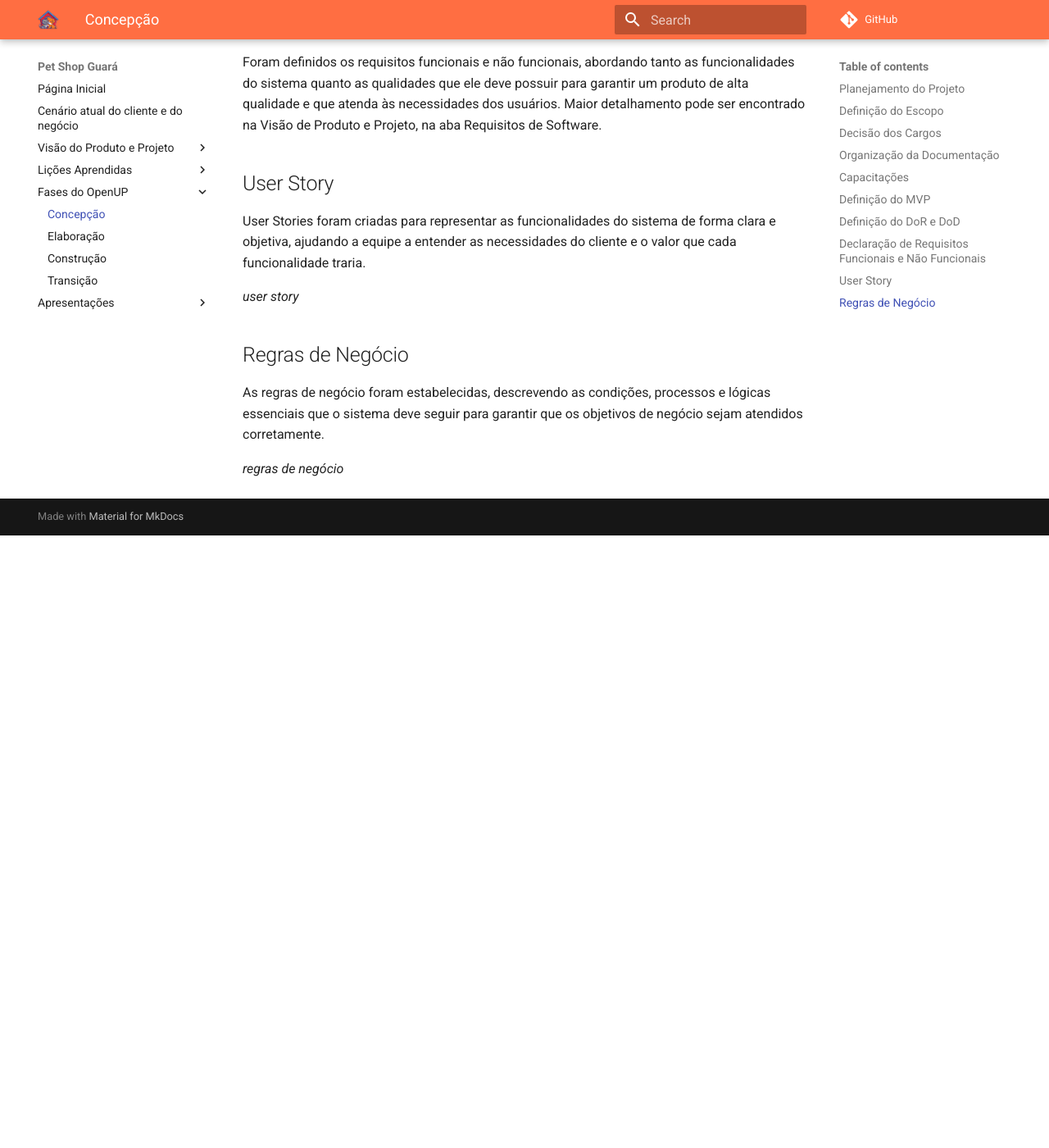
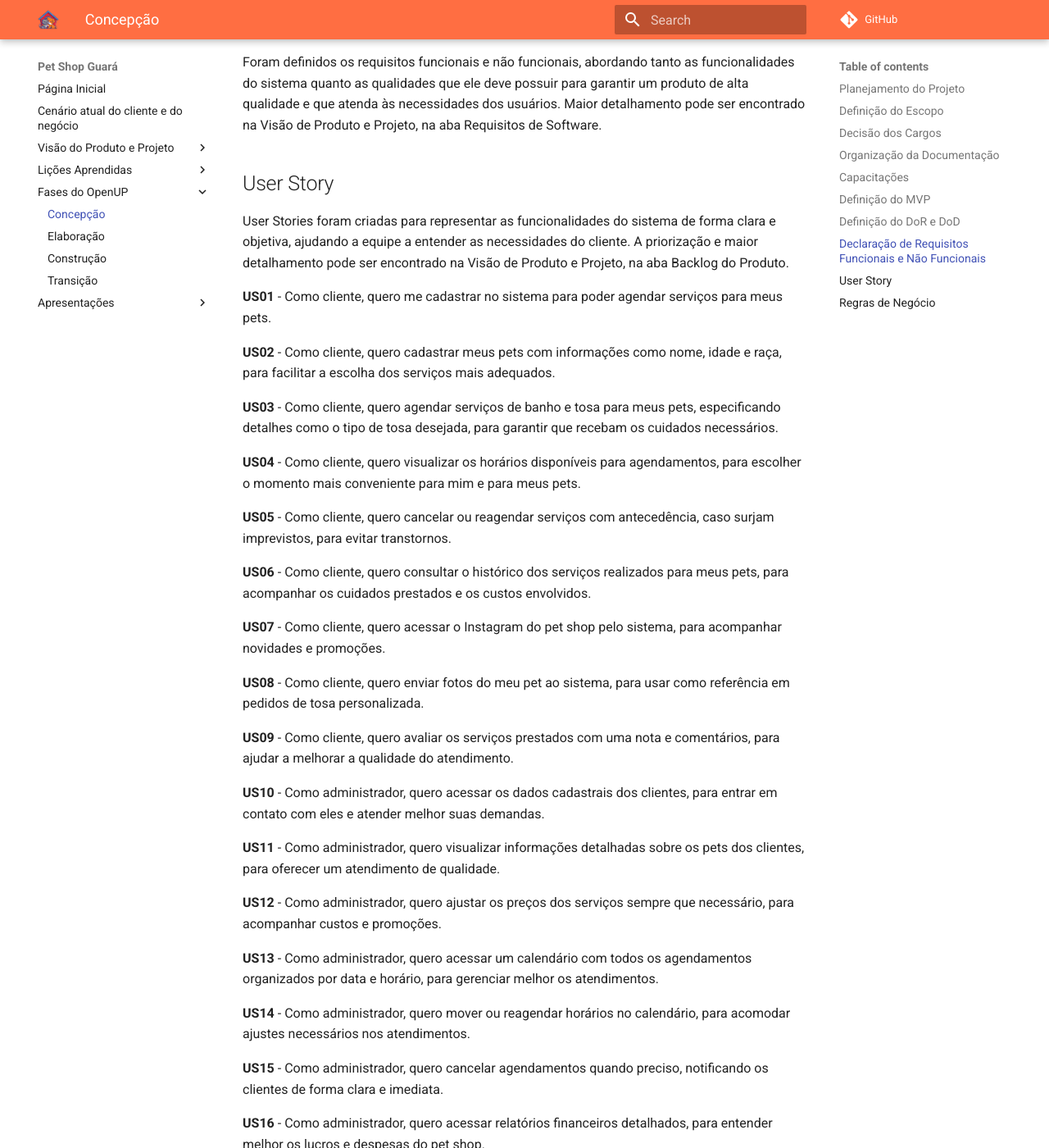
Before and after one commit to mdsreq-fga-unb/2024.2-T03-PetShopGuara, an MkDocs documentation site: the page built from docs/FasesOpenUP/Concepcao.md, in a window 1280 px wide and 1400 px high, scrolled down 1753 px. Shown: the whole window at 82% size. Built offline with MkDocs 1.6.1 and Material for MkDocs 9.7.7, drawn with Linux system fonts in a browser that asks for light colours; comment, search, counter and statistics services are not loaded; before the commit the page ends 2406 px from its top, so only the background shows below that; some of the changed text lies outside the part shown.

Commit message:
docs: adicionando user storys nas fases do openup

```diff
--- a/docs/FasesOpenUP/Concepcao.md
+++ b/docs/FasesOpenUP/Concepcao.md
@@ -40,9 +40,47 @@ Maior detalhamento de ambos pode ser encontrado na Visão de Produto e Projeto,
 Foram definidos os requisitos funcionais e não funcionais, abordando tanto as funcionalidades do sistema quanto as qualidades que ele deve possuir para garantir um produto de alta qualidade e que atenda às necessidades dos usuários. Maior detalhamento pode ser encontrado na Visão de Produto e Projeto, na aba Requisitos de Software.
 
 ## User Story
-User Stories foram criadas para representar as funcionalidades do sistema de forma clara e objetiva, ajudando a equipe a entender as necessidades do cliente e o valor que cada funcionalidade traria.
+User Stories foram criadas para representar as funcionalidades do sistema de forma clara e objetiva, ajudando a equipe a entender as necessidades do cliente. A priorização e maior detalhamento pode ser encontrado na Visão de Produto e Projeto, na aba Backlog do Produto.
 
-*user story*
+**US01** - Como cliente, quero me cadastrar no sistema para poder agendar serviços para meus pets.
+
+**US02** - Como cliente, quero cadastrar meus pets com informações como nome, idade e raça, para facilitar a escolha dos serviços mais adequados.
+
+**US03** - Como cliente, quero agendar serviços de banho e tosa para meus pets, especificando detalhes como o tipo de tosa desejada, para garantir que recebam os cuidados necessários.
+
+**US04** - Como cliente, quero visualizar os horários disponíveis para agendamentos, para escolher o momento mais conveniente para mim e para meus pets.
+
+**US05** - Como cliente, quero cancelar ou reagendar serviços com antecedência, caso surjam imprevistos, para evitar transtornos.
+
+**US06** - Como cliente, quero consultar o histórico dos serviços realizados para meus pets, para acompanhar os cuidados prestados e os custos envolvidos.
+
+**US07** - Como cliente, quero acessar o Instagram do pet shop pelo sistema, para acompanhar novidades e promoções.
+
+**US08** - Como cliente, quero enviar fotos do meu pet ao sistema, para usar como referência em pedidos de tosa personalizada.
+
+**US09** - Como cliente, quero avaliar os serviços prestados com uma nota e comentários, para ajudar a melhorar a qualidade do atendimento.
+
+**US10** - Como administrador, quero acessar os dados cadastrais dos clientes, para entrar em contato com eles e atender melhor suas demandas.
+
+**US11** - Como administrador, quero visualizar informações detalhadas sobre os pets dos clientes, para oferecer um atendimento de qualidade.
+
+**US12** - Como administrador, quero ajustar os preços dos serviços sempre que necessário, para acompanhar custos e promoções.
+
+**US13** - Como administrador, quero acessar um calendário com todos os agendamentos organizados por data e horário, para gerenciar melhor os atendimentos.
+
+**US14** - Como administrador, quero mover ou reagendar horários no calendário, para acomodar ajustes necessários nos atendimentos.
+
+**US15** - Como administrador, quero cancelar agendamentos quando preciso, notificando os clientes de forma clara e imediata.
+
+**US16** - Como administrador, quero acessar relatórios financeiros detalhados, para entender melhor os lucros e despesas do pet shop.
+
+**US17** - Como administrador, quero visualizar e analisar os feedbacks fornecidos pelos clientes, para identificar melhorias nos serviços oferecidos.
+
+**US18** - Como colaborador, quero acessar os dados cadastrais dos clientes, incluindo informações de contato, para facilitar a comunicação direta quando necessário.
+
+**US19** - Como colaborador, quero visualizar as informações dos pets cadastrados, como nome, idade e raça, para prestar os serviços com mais eficiência e personalização.
+
+**US20** - Como colaborador, quero acessar o calendário com todos os agendamentos organizados por horário e data, para gerenciar melhor o fluxo de trabalho e atender os clientes conforme programado.
 
 ## Regras de Negócio
 As regras de negócio foram estabelecidas, descrevendo as condições, processos e lógicas essenciais que o sistema deve seguir para garantir que os objetivos de negócio sejam atendidos corretamente.
```
